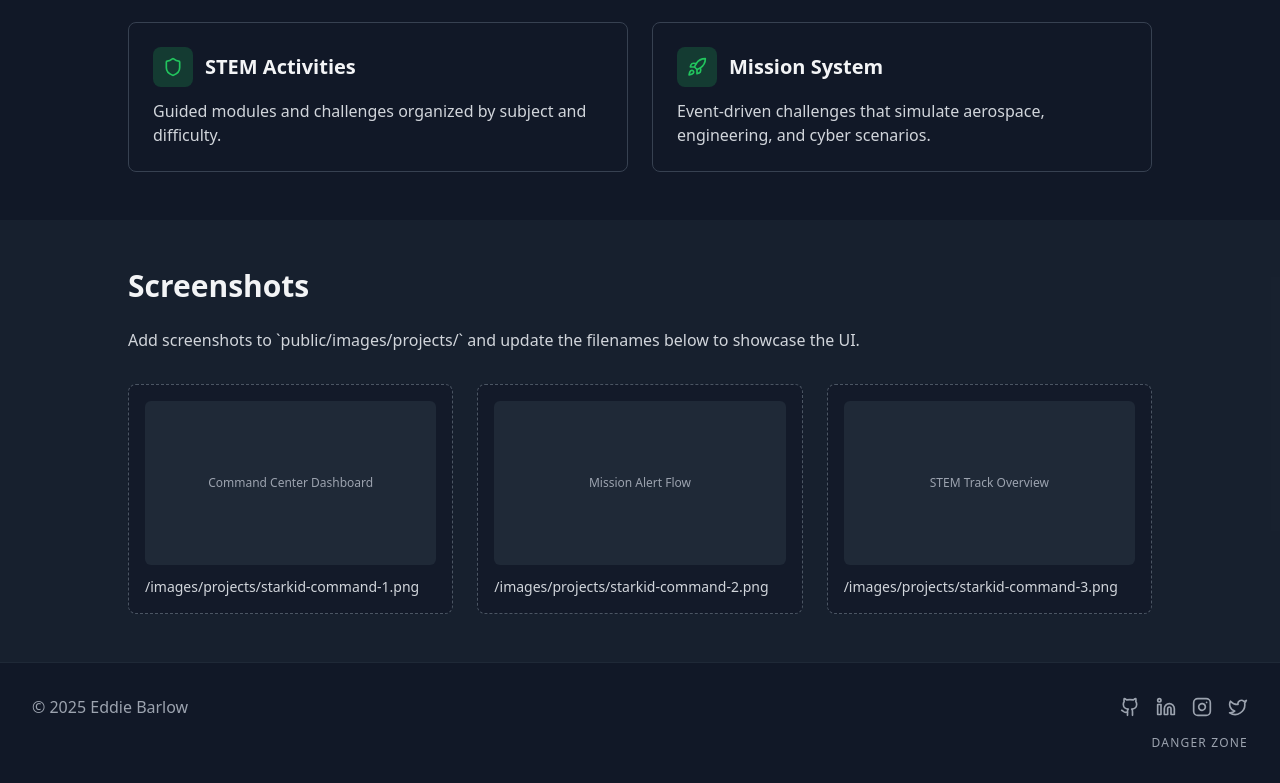
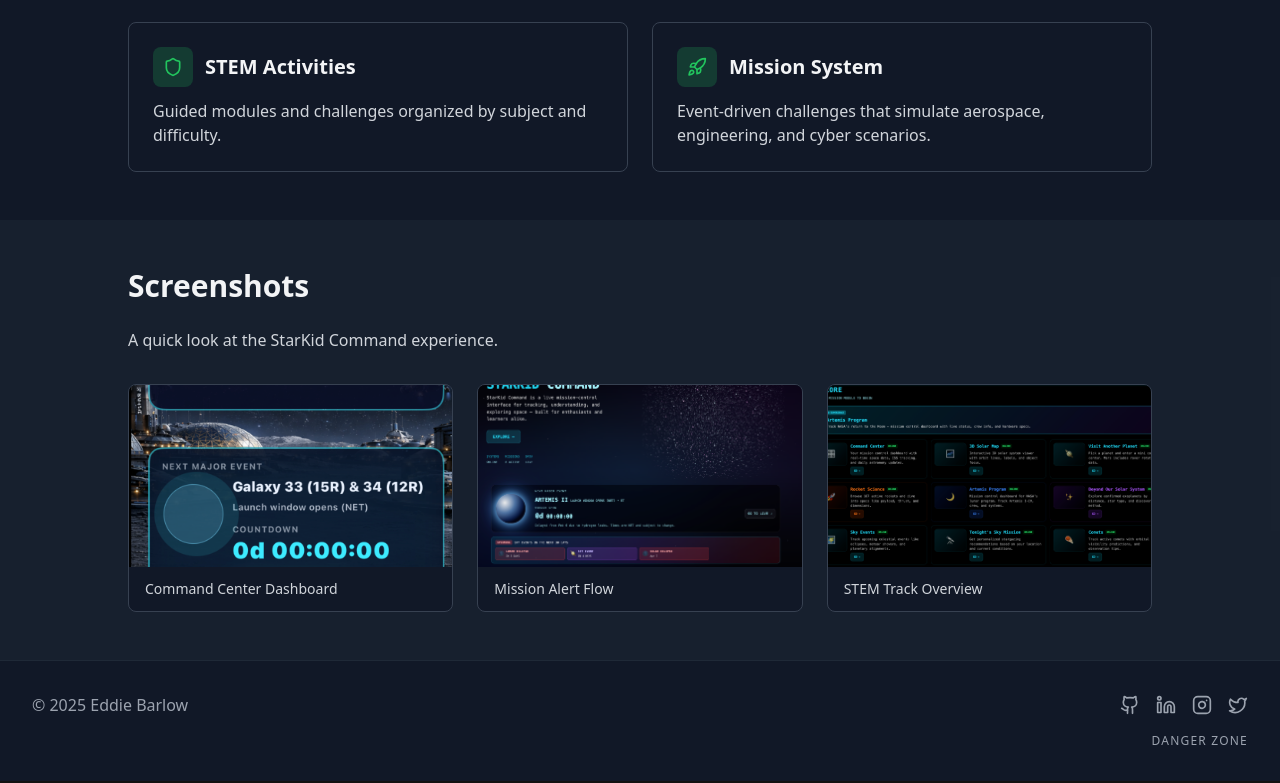
Before and after one commit to ebarlowjr2/cyber-engineer, a React (Vite) app: page /projects/starkid-command in a window 1280 px wide. Shown: the part 1502-2285 px from the top of the page. Built offline with nearby package versions, Linux system fonts and the light colour scheme.

Commit message:
Render StarKid Command screenshots

```diff
--- a/src/pages/projects/StarkidCommand.tsx
+++ b/src/pages/projects/StarkidCommand.tsx
@@ -141,15 +141,20 @@ export default function StarkidCommand() {
         <div className="max-w-5xl mx-auto">
           <h2 className="text-3xl font-bold mb-6">Screenshots</h2>
           <p className="text-gray-600 dark:text-gray-300 mb-8">
-            Add screenshots to `public/images/projects/` and update the filenames below to showcase the UI.
+            A quick look at the StarKid Command experience.
           </p>
           <div className="grid md:grid-cols-3 gap-6">
             {screenshots.map((shot) => (
-              <div key={shot.label} className="border border-dashed border-gray-400/60 dark:border-gray-600 rounded-lg p-4 bg-white/60 dark:bg-gray-900/60">
-                <div className="aspect-video rounded-md bg-gray-200 dark:bg-gray-800 flex items-center justify-center text-xs text-gray-500 dark:text-gray-400">
-                  {shot.label}
+              <div key={shot.label} className="border border-gray-200 dark:border-gray-700 rounded-lg overflow-hidden bg-white dark:bg-gray-900">
+                <div className="aspect-video bg-gray-100 dark:bg-gray-800">
+                  <img
+                    src={shot.file}
+                    alt={shot.label}
+                    className="h-full w-full object-cover"
+                    loading="lazy"
+                  />
                 </div>
-                <p className="text-sm text-gray-600 dark:text-gray-300 mt-3">{shot.file}</p>
+                <p className="text-sm text-gray-600 dark:text-gray-300 px-4 py-3">{shot.label}</p>
               </div>
             ))}
           </div>
```
